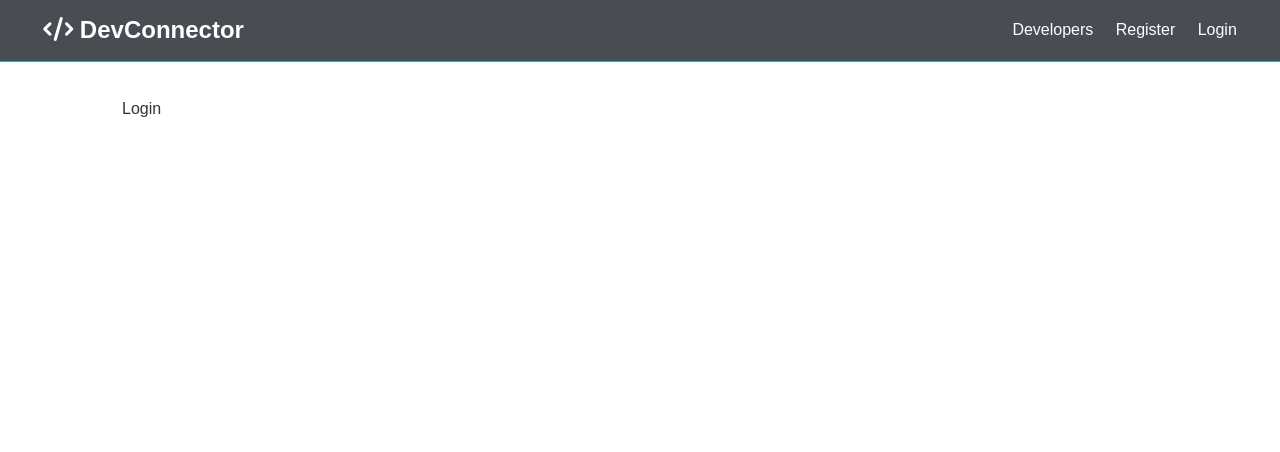
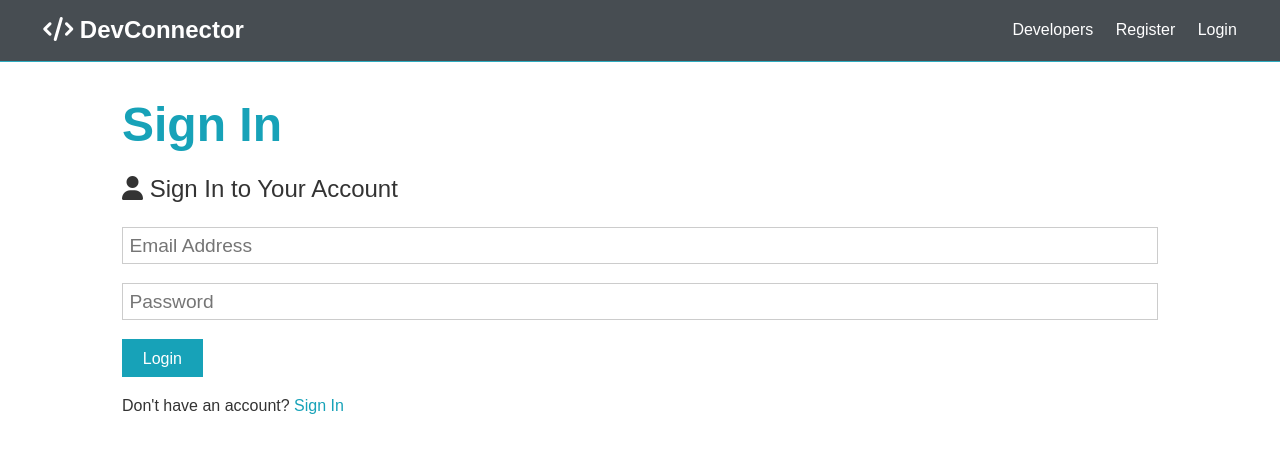
Before and after one commit to jasonwooCH/devConnector, a React (Create React App) app in the folder client/: page /login in a window 1280 px wide. Shown: the top 452 px of the page. Built offline with nearby package versions, Linux system fonts and the light colour scheme.

Commit message:
Form for Log in. Also tested the Register backend logic
Commented out the Register backend logic, as we will do that as a Redux action, instead of having it in the component

```diff
--- a/client/src/components/auth/Login.js
+++ b/client/src/components/auth/Login.js
@@ -1,5 +1,41 @@
-import React from "react";
+import React, { Fragment, useState } from "react";
+import { Link } from "react-router-dom";
 
 export const Login = () => {
-  return <div>Login</div>;
+  const [formData, setFormData] = useState({
+    email: "",
+    password: "",
+  });
+
+  const { name, email, password, password2 } = formData;
+
+  const onChange = (e) => setFormData({ ...formData, [e.target.name]: e.target.value });
+
+  const onSubmit = async e => {
+      e.preventDefault();
+    console.log('Success');
+  }
+
+  return (
+    <Fragment>
+      <h1 className="large text-primary">Sign In</h1>
+      <p className="lead">
+        <i className="fas fa-user"></i> Sign In to Your Account
+      </p>
+      <form className="form" onSubmit={e => onSubmit(e)}>
+        <div className="form-group">
+          <input type="email" placeholder="Email Address" name="email" value={email} onChange={(e) => onChange(e)} required />
+        </div>
+        <div className="form-group">
+          <input type="password" placeholder="Password" name="password" minLength="6" value={password} onChange={(e) => onChange(e)} required />
+        </div>
+        <input type="submit" className="btn btn-primary" value="Login" />
+      </form>
+      <p className="my-1">
+        Don't have an account? <Link to="/login">Sign In</Link>
+      </p>
+    </Fragment>
+  );
 };
+
+export default Login;
--- a/client/src/components/auth/Register.js
+++ b/client/src/components/auth/Register.js
@@ -1,4 +1,5 @@
 import React, { Fragment, useState } from "react";
+import { Link } from "react-router-dom";
 
 export const Register = () => {
   const [formData, setFormData] = useState({
@@ -12,13 +13,37 @@
 
   const onChange = (e) => setFormData({ ...formData, [e.target.name]: e.target.value });
 
-  const onSubmit = e => {
+  const onSubmit = async e => {
       e.preventDefault();
 
       if (password !== password2) {
           console.log('Passwords do not match');
       } else {
-          console.log(formData);
+
+        console.log('Success');
+
+        // Going to do the below logic as a Redux action, not in the component
+        //   const newUser = {
+        //       name,
+        //       email,
+        //       password
+        //   }
+
+        //   try {
+        //       const config = {
+        //           headers: {
+        //               'Content-Type': 'application/json'
+        //           }
+        //       }
+
+        //       const body = JSON.stringify(newUser);
+
+        //       const res = await axios.post('/api/users', body, config);
+
+        //       console.log(res.data);
+        //   } catch (err) {
+        //       console.error(err.response.data);
+        //   }
       }
   }
 
@@ -47,8 +72,10 @@
         <input type="submit" className="btn btn-primary" value="Register" />
       </form>
       <p className="my-1">
-        Already have an account? <a href="login.html">Sign In</a>
+        Already have an account? <Link to="/register">Sign Up</Link>
       </p>
     </Fragment>
   );
 };
+
+export default Register;
```
